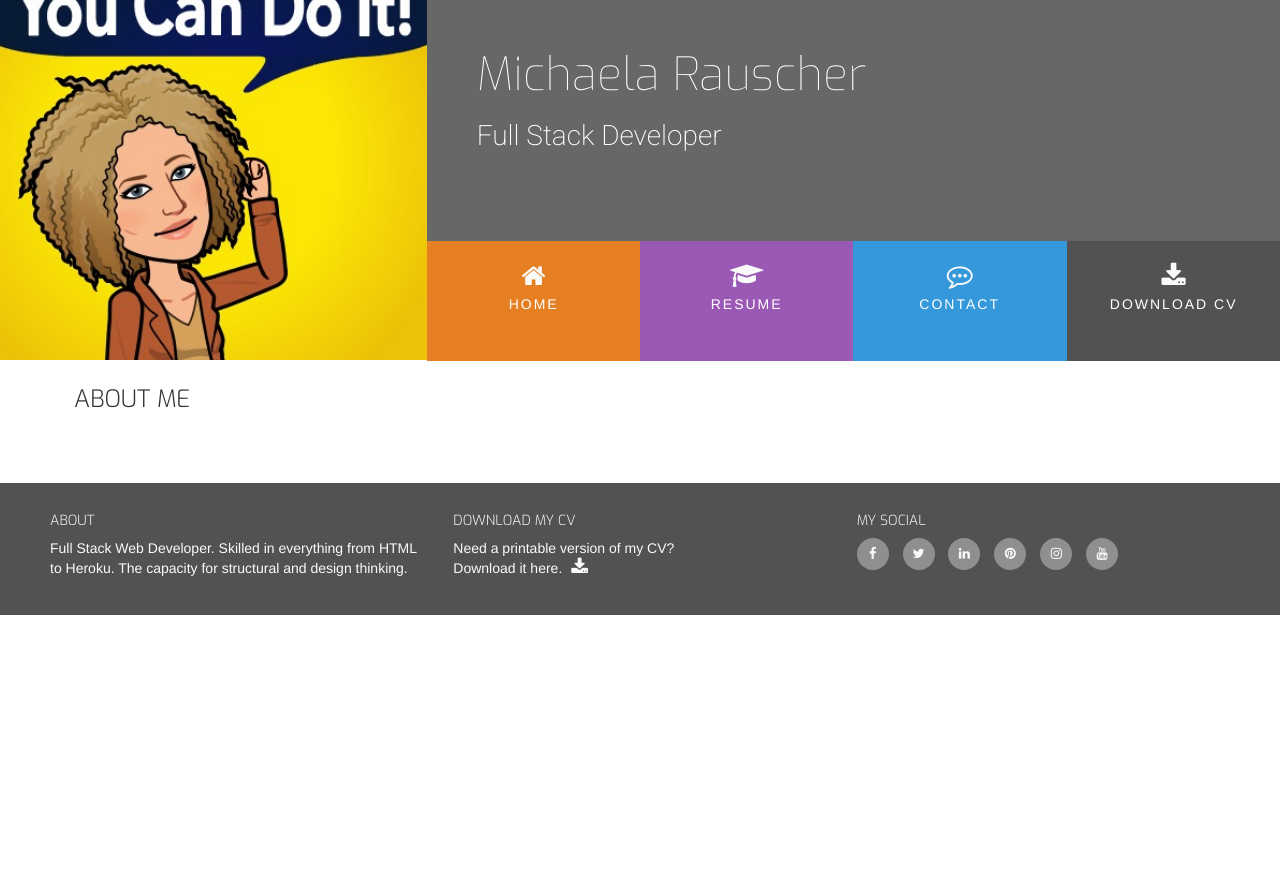
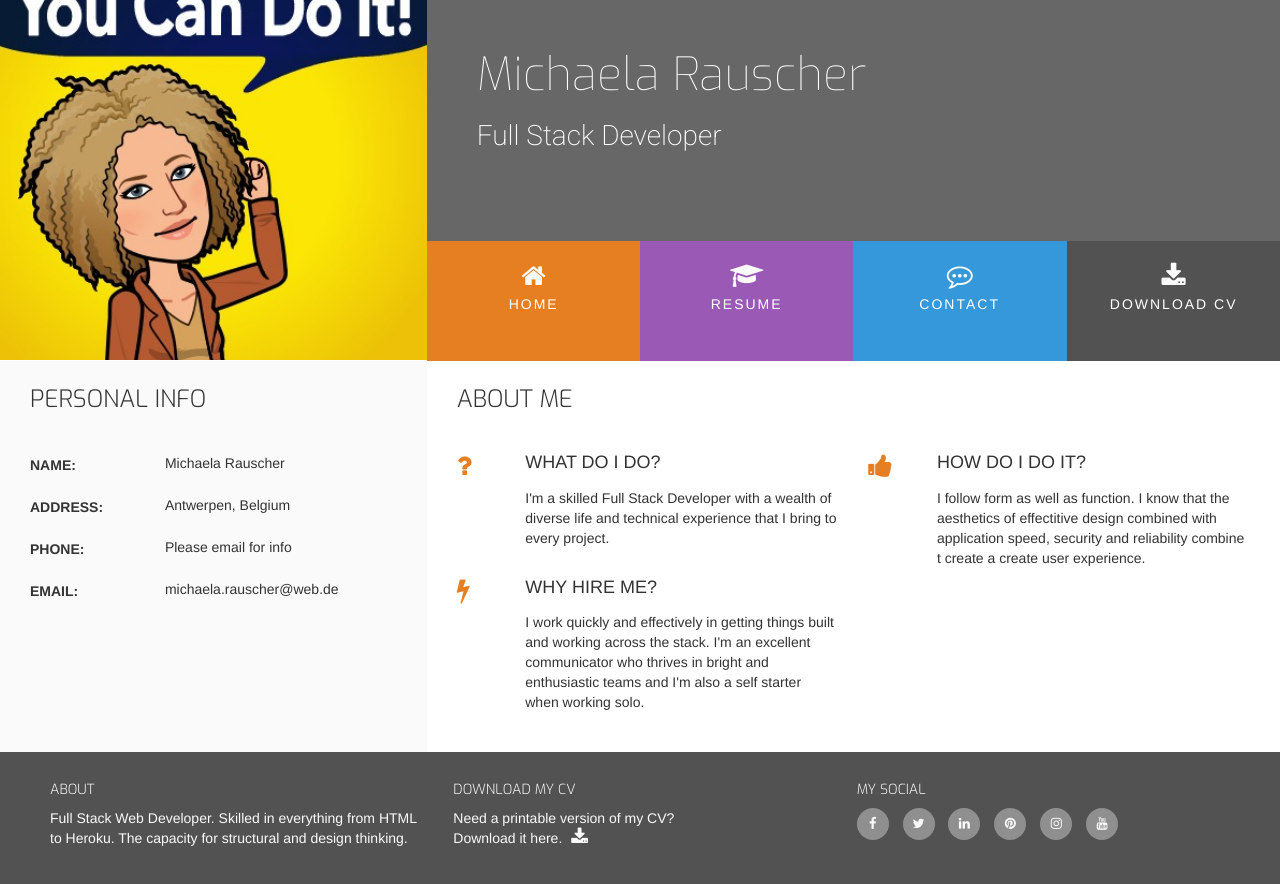
Before and after one commit to MichaelaRa/code-institute-study, a plain HTML site: page index.html in a window 1280 px wide. Before the commit the page ends 800 px from the top, so only its background shows below. Drawn offline with nearby package versions, Linux system fonts and the light colour scheme.

Commit message:
added Personal Details Section

```diff
--- a/assets/css/style.css
+++ b/assets/css/style.css
@@ -5,32 +5,31 @@
 header{
     margin:0;
 }
-
+.heading{
+    margin-left: 50px;
+}
 .bg-color-name-title {
     background-color: #676767;
 }
 .bg-color-three-reasons {
     background-color: #ffffff;
 }
-.heading{
-    margin-left: 50px;
-}
-
 .ui-menu-color-home {
     background-color: #e67e22;
 }
-
 .ui-menu-color-resume {
     background-color: #9b59b6;
 }
-
 .ui-menu-color-contact {
     background-color: #3498db;
 }
-
 .ui-menu-color-download {
     background-color: #525252;
 }
+.bg-color-personal-info {
+    background-color: #fafafa;
+}
+
 
 #nav {
     margin-left: 0px;
@@ -121,13 +120,10 @@ h4 {
 .inline-block {
     display: inline-block;
 }
-.section-column {
-    padding: 0 30px 30px;
-    float: none;
-    display: table-cell;
-}
+
 .row-table {
     display: table;
+    background-color: #676767;
 }
 .section-heading {
     font-family: "Exo", sans-serif;
@@ -186,3 +182,57 @@ footer .cv-pdf i:hover {
 #footer-details {
     margin: 20px;
 }
+
+/* Three Reasons */
+
+.three-reasons-icons {
+    font-size: 26px;
+    color: #e67e22
+}
+.three-reasons-heading {
+    margin-bottom: 15px;
+}
+
+/* Personal Info */
+.personal-info-item {
+    margin-bottom: 20px;
+    display: block;
+    clear: both;
+}
+.personal-info-item .key,
+.personal-info-item .value {
+    padding-right: 8px;
+}
+
+.personal-info-item .key p,
+.personal-info-item .value p {
+    margin: 0;
+}
+
+.personal-info-item .key {
+    display: inline-block;
+    width: 30%;
+    margin-right: 21px;
+    padding-top: 2px;
+    vertical-align: top;
+}
+
+.personal-info-item .key p {
+    font-weight: 700;
+}
+
+.personal-info-item .value {
+    display: inline-block;
+    position: relative;
+    width: 60%;
+}
+
+/* Media Queries */
+
+@media(min-width: 992px) {
+    .section-column {
+        padding: 0 30px 30px;
+        float: none;
+        display: table-cell;
+    }
+}
--- a/index.html
+++ b/index.html
@@ -42,15 +42,100 @@
     </header>
     <section class="container-fluid">
             <div class="row row-table">
+                <div class="col-xs-12 col-sm-12 col-md-4 bg-color-personal-info section-column">
+                    <div class="row">
+                        <div class="col-md-12">
+                            <h3 class="section-heading uppercase">Personal Info</h3>
+                        </div>
+                    </div>
+                    <div class="personal-info-item">
+                        <div class="key">
+                            <p class="uppercase">Name:</p>
+                        </div>
+                        <div class="value">
+                            <p>Michaela Rauscher</p>
+                        </div>
+                    </div>
+                    <div class="personal-info-item">
+                        <div class="key">
+                            <p class="uppercase">Address:</p>
+                        </div>
+                        <div class="value">
+                            <p>Antwerpen, Belgium</p>
+                        </div>
+                    </div>
+                    <div class="personal-info-item">
+                        <div class="key">
+                            <p class="uppercase">Phone:</p>
+                        </div>
+                        <div class="value">
+                            <p>Please email for info</p>
+                        </div>
+                    </div>
+                    <div class="personal-info-item">
+                        <div class="key">
+                            <p class="uppercase">Email:</p>
+                        </div>
+                        <div class="value">
+                            <p>michaela.rauscher@web.de</p>
+                        </div>
+                    </div>
+                </div>
                 <div class="col-xs-12 col-sm-12 col-md-8 bg-color-three-reasons section-column">
                     <div class="row">
                         <div class="col-md-12">
                             <h3 class="section-heading uppercase">About me</h3>
                         </div>
                     </div>
+                    <div class="row">
+                        <div class="col-xs-10 col-xs-offset-1 col-sm-offset-0 col-sm-4 col-md-6">
+                            <div class="row">
+                                <div class="col-xs-2 col-sm-2 col-md-2">
+                                    <i class="three-reasons-icons fa fa-question" aria-hidden="true"></i>
+                                </div>
+                                <div class="col-xs-10 col-sm-10">
+                                    <h4 class="three-reasons-heading uppercase">What do I do?</h4>
+                                    <p>
+                                        I'm a skilled Full Stack Developer with a wealth of diverse
+                                        life and technical experience that I bring to every project.
+                                    </p>
+                                </div>
+                            </div>
+                        </div>
+                        <div class="col-xs-10 col-xs-offset-1 col-sm-offset-0 col-sm-4 col-md-6">
+                                <div class="row">
+                                    <div class="col-xs-2 col-sm-2 col-md-2">
+                                        <i class="three-reasons-icons fa fa-thumbs-up" aria-hidden="true"></i>
+                                    </div>
+                                    <div class="col-xs-10 col-sm-10">
+                                        <h4 class="three-reasons-heading uppercase">How do I do it?</h4>
+                                        <p>
+                                            I follow form as well as function.
+                                            I know that the aesthetics of effectitive design combined with application speed,
+                                            security and reliability combine t create a create user experience.
+                                        </p>
+                                    </div>
+                                </div>
+                            </div>
+                        <div class="col-xs-10 col-xs-offset-1 col-sm-offset-0 col-sm-4 col-md-6">
+                            <div class="row">
+                                <div class="col-xs-2 col-sm-2 col-md-2">
+                                    <i class="three-reasons-icons fa fa-bolt" aria-hidden="true"></i>
+                                </div>
+                                <div class="col-xs-10 col-sm-10">
+                                    <h4 class="three-reasons-heading uppercase">Why hire me?</h4>
+                                    <p>
+                                        I work quickly and effectively in getting things built and working across the stack.
+                                        I'm an excellent communicator who thrives in bright and enthusiastic teams and I'm
+                                        also a self starter when working solo.
+                                    </p>
+                                </div>
+                            </div>
+                        </div>
+                    </div>
                 </div>
             </div>
-    </section>
+        </section>
     <footer class="container-fluid">
             <div id="footer-details" class="row">
                 <div class="col-sm-4">
```
